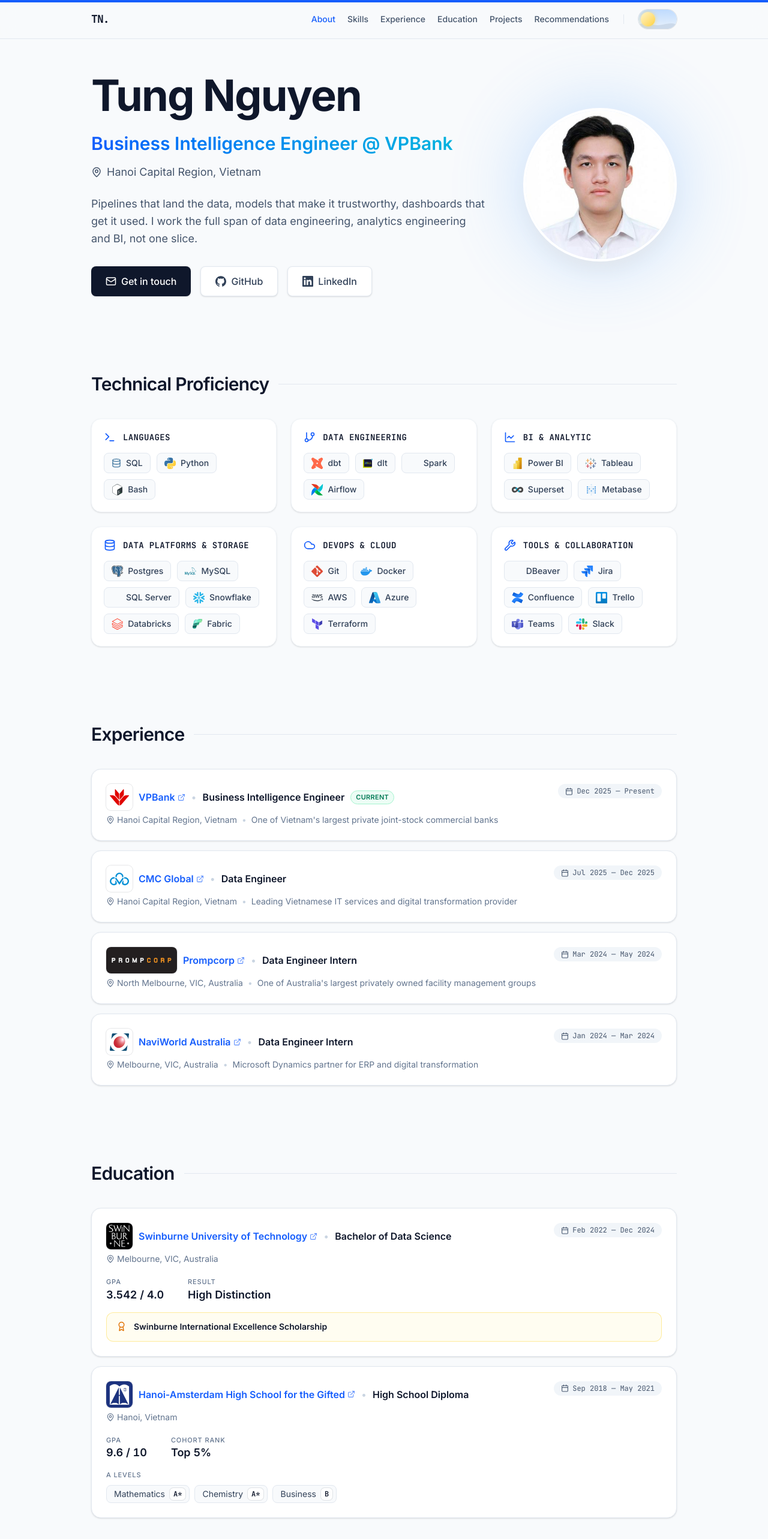
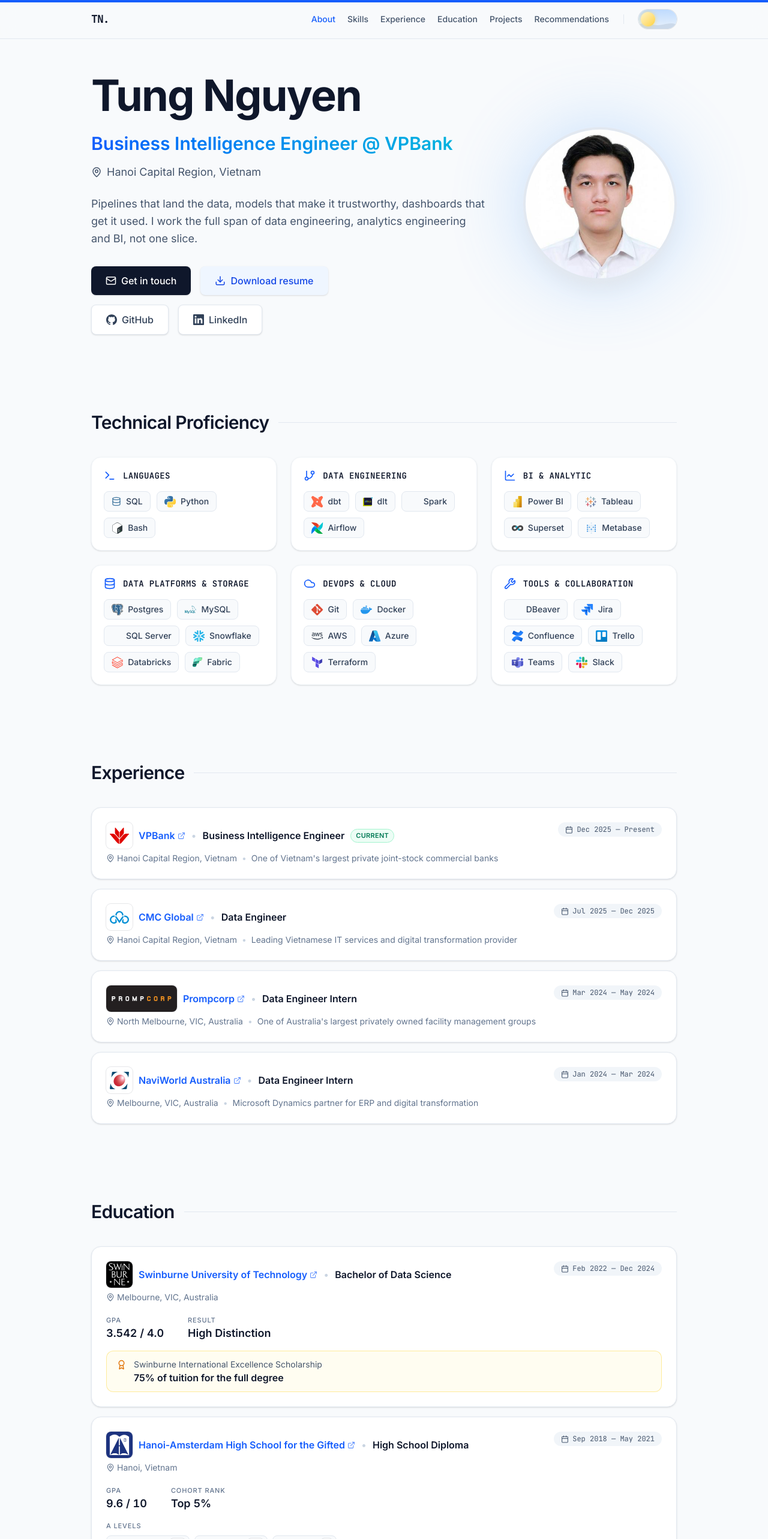
Before and after one commit to TungNamNguyen/personal-portfolio, a React (Vite) app: page / in a window 1280 px wide. Shown: the top 2566 px of the page at 60% size. Built offline with nearby package versions, Linux system fonts and the light colour scheme; some icons are missing.

Commit message:
Add resume button, lead awards with their value, expand README

```diff
--- a/src/components/Hero.tsx
+++ b/src/components/Hero.tsx
@@ -7,6 +7,18 @@
 
 const buttonBase =
   "justify-center inline-flex items-center gap-2 px-6 py-3 rounded-lg font-medium shadow-sm transition-colors focus:outline-none focus-visible:ring-2 focus-visible:ring-blue-500 focus-visible:ring-offset-2 dark:focus-visible:ring-offset-slate-900";
+
+// Shared by the two shapes the resume button takes — a real <a download> once
+// SITE.resumeUrl is set, an inert <button> until then. Kept in one place so the
+// pair can never drift apart visually.
+const resumeClass = `w-full sm:w-auto ${buttonBase} bg-blue-50 dark:bg-slate-700 text-blue-700 dark:text-blue-400 hover:bg-blue-100 dark:hover:bg-slate-600`;
+
+const resumeLabel = (
+  <>
+    <Download size={18} aria-hidden="true" />
+    Download resume
+  </>
+);
 
 export default function Hero() {
   const reduceMotion = useReducedMotion();
@@ -71,17 +83,32 @@
             Get in touch
           </motion.a>
 
-          {SITE.cvUrl && (
+          {/*
+            The button is always on show — it is part of the hero's shape, so it
+            does not pop in later and reflow the row. Until `resumeUrl` points
+            somewhere it renders as a plain <button> with nothing wired to it:
+            visible and focusable, but a click downloads nothing. Fill the
+            constant in and the same button becomes a real download link.
+          */}
+          {SITE.resumeUrl ? (
             <motion.a
               whileHover={reduceMotion ? undefined : { scale: 1.05 }}
               whileTap={reduceMotion ? undefined : { scale: 0.95 }}
-              href={SITE.cvUrl}
+              href={SITE.resumeUrl}
               download
-              className={`w-full sm:w-auto ${buttonBase} bg-blue-50 dark:bg-slate-700 text-blue-700 dark:text-blue-400 hover:bg-blue-100 dark:hover:bg-slate-600`}
+              className={resumeClass}
             >
-              <Download size={18} />
-              Download CV
+              {resumeLabel}
             </motion.a>
+          ) : (
+            <motion.button
+              type="button"
+              whileHover={reduceMotion ? undefined : { scale: 1.05 }}
+              whileTap={reduceMotion ? undefined : { scale: 0.95 }}
+              className={resumeClass}
+            >
+              {resumeLabel}
+            </motion.button>
           )}
 
           <div className="flex gap-3 sm:gap-4 w-full sm:w-auto">
@@ -122,12 +149,18 @@
             aria-hidden="true"
             className="absolute inset-0 bg-blue-400 rounded-full blur-3xl opacity-20 animate-pulse"
           ></div>
+          {/*
+            The border was white, which is invisible here: the photo's own
+            ground is near-white and so is the page, so the circle lost its edge
+            and the head read as a floating cut-out. A pale slate ring closes
+            the shape without drawing attention to itself.
+          */}
           <img
             src="/106413417.jpeg"
             alt={SITE.name}
             width={256}
             height={256}
-            className="relative w-40 h-40 sm:w-48 sm:h-48 md:w-64 md:h-64 rounded-full object-cover border-4 border-white dark:border-slate-700 shadow-xl shadow-slate-200 dark:shadow-none"
+            className="relative w-40 h-40 sm:w-48 sm:h-48 md:w-64 md:h-64 rounded-full object-cover border-4 border-slate-200 dark:border-slate-700 shadow-xl shadow-slate-200 dark:shadow-none"
           />
         </div>
       </motion.div>
--- a/src/components/TimelineSection.tsx
+++ b/src/components/TimelineSection.tsx
@@ -49,8 +49,12 @@
   */
   /** Headline figures — the label is the question, the value is the answer. */
   stats?: { label: string; value: string }[];
-  /** Scholarships and honours, lifted out so they are not buried in a list. */
-  awards?: { title: string; detail?: string }[];
+  /**
+   * Scholarships and honours, lifted out so they are not buried in a list.
+   * `title` names the award, `value` says what it was actually worth — the
+   * second is what the card leads with visually.
+   */
+  awards?: { title: string; value?: string }[];
   /** Per-subject results, as badges rather than a comma-separated sentence. */
   grades?: { heading: string; items: { subject: string; grade: string }[] };
 };
@@ -213,17 +217,23 @@
                       aria-hidden="true"
                       className="mt-0.5 shrink-0 text-amber-600 dark:text-amber-400"
                     />
-                    <p className="text-sm leading-relaxed">
-                      <span className="font-semibold text-slate-900 dark:text-white">
+                    {/*
+                      Same label-over-value shape as the stats row above: the
+                      award's name is context, the thing it was worth is the
+                      news. Bolding the name instead buries the number in muted
+                      text at the end of a long proper noun, where a skimming
+                      reader never reaches it.
+                    */}
+                    <div className="min-w-0">
+                      <p className="text-sm leading-snug text-slate-600 dark:text-slate-400">
                         {award.title}
-                      </span>
-                      {award.detail && (
-                        <span className="text-slate-600 dark:text-slate-400">
-                          {" — "}
-                          {award.detail}
-                        </span>
+                      </p>
+                      {award.value && (
+                        <p className="mt-0.5 text-base font-semibold leading-snug text-slate-900 dark:text-white">
+                          {award.value}
+                        </p>
                       )}
-                    </p>
+                    </div>
                   </li>
                 ))}
               </ul>
```
Also changed, not shown: 1 other file (tests, documents, lock files or other folders).
